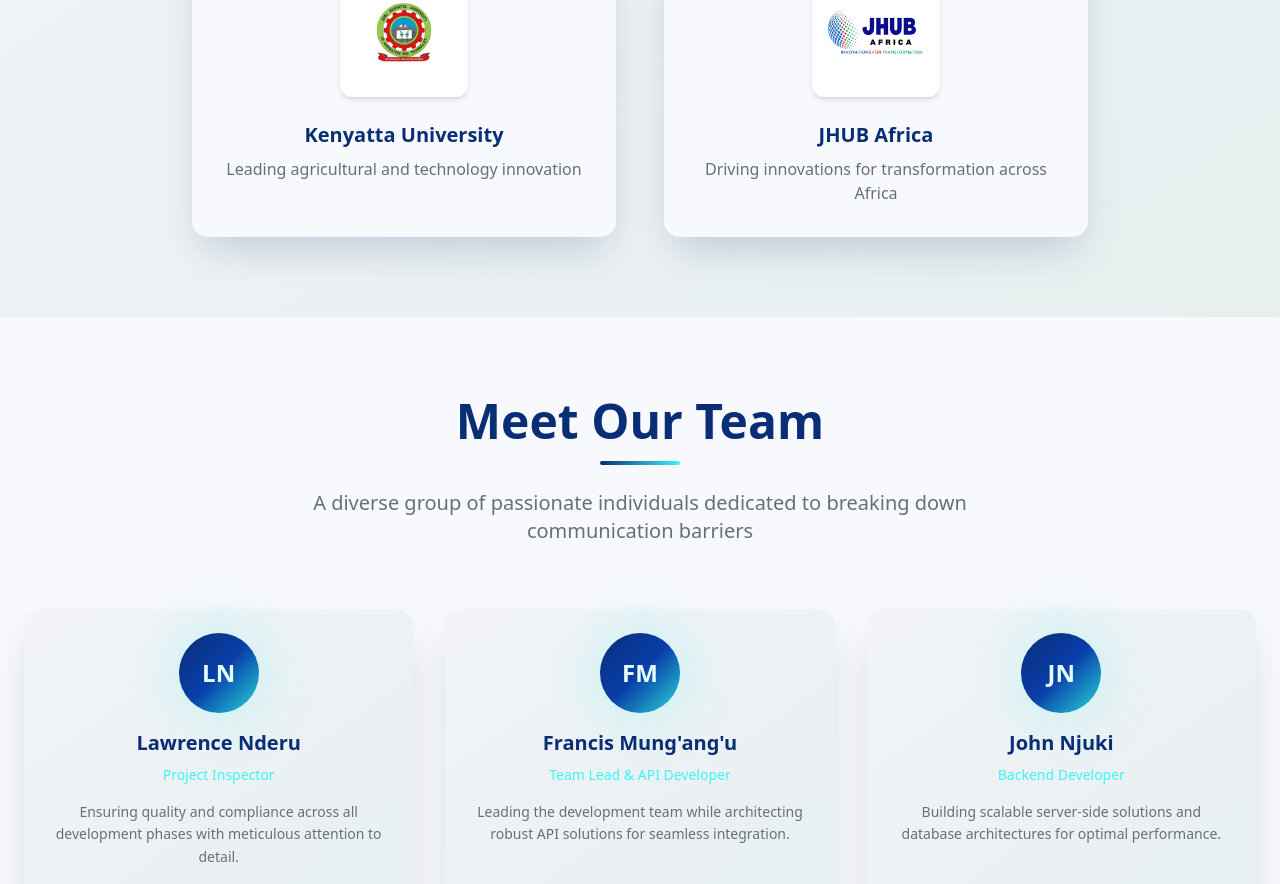
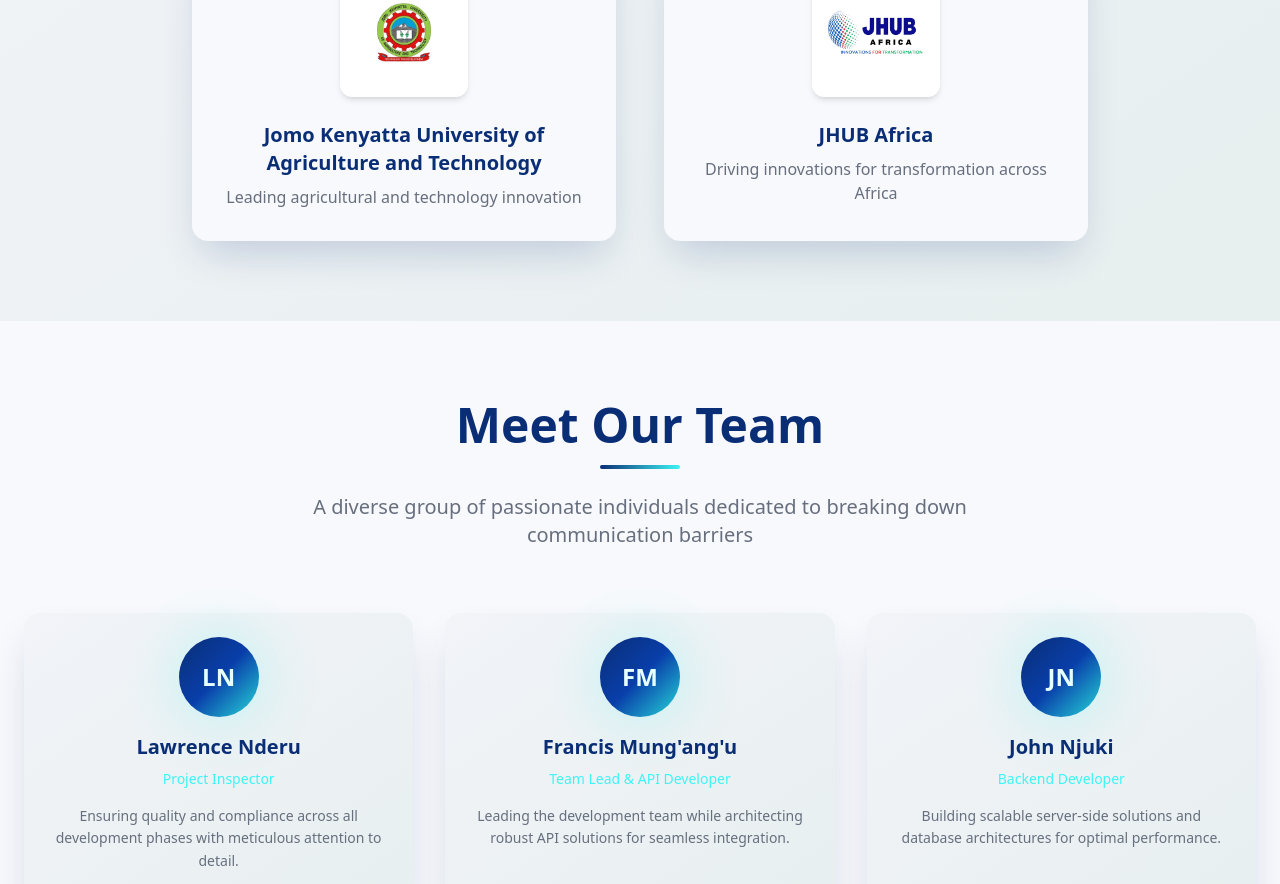
Before and after one commit to Marambii/website, a React (Vite) app: page / in a window 1280 px wide. Shown: the part 3140-4024 px from the top of the page. Built offline with nearby package versions, Linux system fonts and the light colour scheme.

Commit message:
Add partner: JKUAT
Add Jomo Kenyatta University of Agriculture and Technology as a partner.

```diff
--- a/src/components/PartnersSection.tsx
+++ b/src/components/PartnersSection.tsx
@@ -1,7 +1,7 @@
 const PartnersSection = () => {
   const partners = [
     {
-      name: "Kenyatta University",
+      name: "Jomo Kenyatta University of Agriculture and Technology",
       logo: "/lovable-uploads/520b1a83-82ad-414f-a175-122ec0c1f13d.png",
       description: "Leading agricultural and technology innovation"
     },
```
